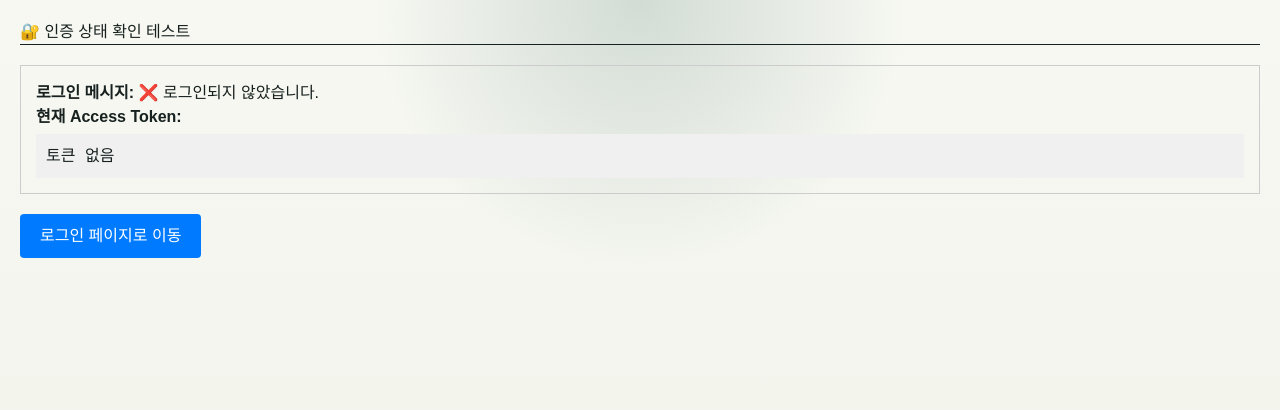
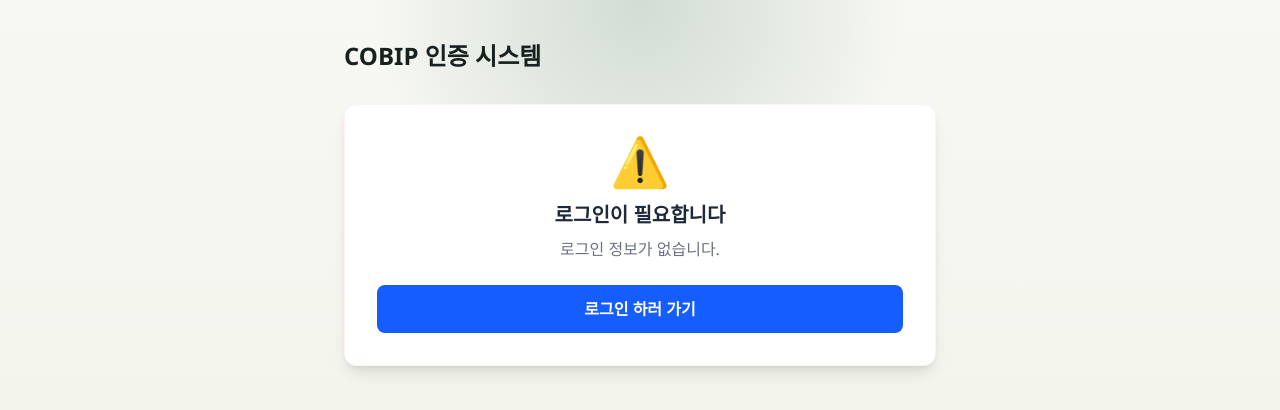
Before and after one commit to COBIP/COBIP_FE, a Next.js app: page /auth-check in a window 1280 px wide. Shown: the top 410 px of the page. Built offline with nearby package versions, Linux system fonts and the light colour scheme.

Commit message:
✨  feat: auth 이메일 인증 및 auth-check 구현
auth에 이메일 인증 관련 설정 변경 및 2. auth-check의 page 추가

```diff
--- a/src/app/(auth)/auth-check/page.tsx
+++ b/src/app/(auth)/auth-check/page.tsx
@@ -1,77 +1,114 @@
 'use client';
 
-import { useUserStore } from '@/store/useUserStore'; //
-import { useRouter } from 'next/navigation';
 import { useEffect, useState } from 'react';
+import axios from 'axios';
 
 export default function AuthCheckPage() {
-    const { isLoggedIn, accessToken, clearSession } = useUserStore();
-    const router = useRouter();
+  const [user, setUser] = useState<any>(null);
+  const [loading, setLoading] = useState(true);
+  const [error, setError] = useState<string>("");
 
-    // Next.js 하이드레이션(서버-클라이언트 불일치) 에러 방지용 상태
-    const [isMounted, setIsMounted] = useState(false);
+  // 로그아웃 처리 함수
+  const handleLogout = () => {
+    // 1. 로컬 스토리지에서 토큰 삭제
+    localStorage.removeItem('accessToken');
+
+    // 2. 유저 상태 초기화
+    setUser(null);
+
+    // 3. 페이지 새로고침 또는 메인 페이지로 이동
+    window.location.href = '/';
+  };
 
   useEffect(() => {
-        setIsMounted(true);
+    const token = localStorage.getItem('accessToken');
+
+    if (!token) {
+      setError("로그인 정보가 없습니다.");
+      setLoading(false);
+      return;
+    }
+
+    // 백엔드 v1 API 호출 (순규 님의 UserController 경로 반영)
+    axios.get('http://localhost:8080/api/v1/users/me', {
+      headers: {
+        Authorization: `Bearer ${token}`
+      }
+    })
+    .then(res => {
+      // MyProfileResponse 규격 데이터 저장
+      setUser(res.data.data);
+    })
+    .catch(err => {
+      console.error("인증 실패:", err);
+      setError("인증 세션이 만료되었습니다.");
+    })
+    .finally(() => {
+      setLoading(false);
+    });
   }, []);
 
-    const handleLogout = () => {
-        // Zustand 스토어와 localStorage에서 정보를 삭제합니다
-        clearSession();
-        alert("로그아웃 되었습니다. 메인 페이지로 이동합니다.");
-        // 메인(랜딩) 페이지로 이동
-        router.push("/");
-    };
-
-    // 마운트 전에는 아무것도 렌더링하지 않음 (localStorage 접근 때문)
-    if (!isMounted) return null;
+  if (loading) return <div className="p-10 text-center text-gray-500">인증 상태 확인 중...</div>;
 
   return (
-        <div style={{ padding: '20px', fontFamily: 'sans-serif' }}>
-            <h1>🔐 인증 상태 확인 테스트</h1>
-            <hr />
-
-            <div style={{ margin: '20px 0', padding: '15px', border: '1px solid #ccc' }}>
-                <p>
-                    <strong>로그인 메시지:</strong> {isLoggedIn ? "✅ 로그인 상태입니다." : "❌ 로그인되지 않았습니다."}
-                </p>
-                <p style={{ wordBreak: 'break-all' }}>
-                    <strong>현재 Access Token:</strong> <br />
-                    <code style={{ backgroundColor: '#f0f0f0', display: 'block', padding: '10px', marginTop: '5px' }}>
-                        {accessToken || "토큰 없음"}
-                    </code>
-                </p>
+    <div className="p-10 max-w-2xl mx-auto">
+      <div className="flex justify-between items-center mb-8">
+        <h1 className="text-2xl font-bold">COBIP 인증 시스템</h1>
+        {user && (
+          <button
+            onClick={handleLogout}
+            className="text-sm bg-gray-200 hover:bg-gray-300 text-gray-700 px-4 py-2 rounded-md transition"
+          >
+            로그아웃
+          </button>
+        )}
       </div>
 
-            {isLoggedIn ? (
+      {user ? (
+        <div className="bg-white shadow-xl rounded-xl p-8 border border-gray-100">
+          <div className="flex items-center gap-6 mb-8">
+            {user.profileImageUrl ? (
+              <img src={user.profileImageUrl} alt="프로필" className="w-20 h-20 rounded-full object-cover border-2 border-blue-100" />
+            ) : (
+              <div className="w-20 h-20 bg-blue-500 rounded-full flex items-center justify-center text-2xl text-white font-bold shadow-inner">
+                {user.nickname?.charAt(0)}
+              </div>
+            )}
+            <div>
+              <h2 className="text-2xl font-bold text-gray-800">{user.nickname} 님</h2>
+              <p className="text-blue-500 font-medium">{user.email}</p>
+            </div>
+          </div>
+
+          <div className="space-y-4 bg-gray-50 p-4 rounded-lg text-sm">
+            <div className="flex justify-between">
+              <span className="text-gray-400">계정 고유 번호</span>
+              <span className="font-mono text-gray-700">{user.id}</span>
+            </div>
+            <div className="flex justify-between">
+              <span className="text-gray-400">COBIP 가입 일자</span>
+              <span className="text-gray-700">{new Date(user.createdAt).toLocaleDateString()}</span>
+            </div>
+          </div>
+
+          <div className="mt-8 text-center">
+            <span className="inline-flex items-center px-3 py-1 rounded-full text-xs font-medium bg-green-100 text-green-800">
+              ● 보안 연결 활성화됨
+            </span>
+          </div>
+        </div>
+      ) : (
+        <div className="bg-white shadow-lg rounded-xl p-8 text-center border border-red-50">
+          <div className="text-red-500 text-5xl mb-4">⚠️</div>
+          <h2 className="text-xl font-bold text-gray-800 mb-2">로그인이 필요합니다</h2>
+          <p className="text-gray-500 mb-6">{error}</p>
           <button
-                    onClick={handleLogout}
-                    style={{
-                        padding: '10px 20px',
-                        backgroundColor: '#ff4d4d',
-                        color: 'white',
-                        border: 'none',
-                        borderRadius: '4px',
-                        cursor: 'pointer',
-                        fontWeight: 'bold'
-                    }}
+            onClick={() => window.location.href = '/login'}
+            className="w-full bg-blue-600 text-white font-bold py-3 rounded-lg hover:bg-blue-700 transition"
           >
-                    로그아웃 및 메인으로 이동
+            로그인 하러 가기
           </button>
-            ) : (
-                <button
-                    onClick={() => router.push("/login")}
-                    style={{
-                        padding: '10px 20px',
-                        backgroundColor: '#007bff',
-                        color: 'white',
-                        border: 'none',
-                        borderRadius: '4px',
-                        cursor: 'pointer'
-                    }}
-                >
-                    로그인 페이지로 이동
-                </button>
+        </div>
       )}
     </div>
   );
```
Lines whose indentation alone changed are shown as unchanged.
